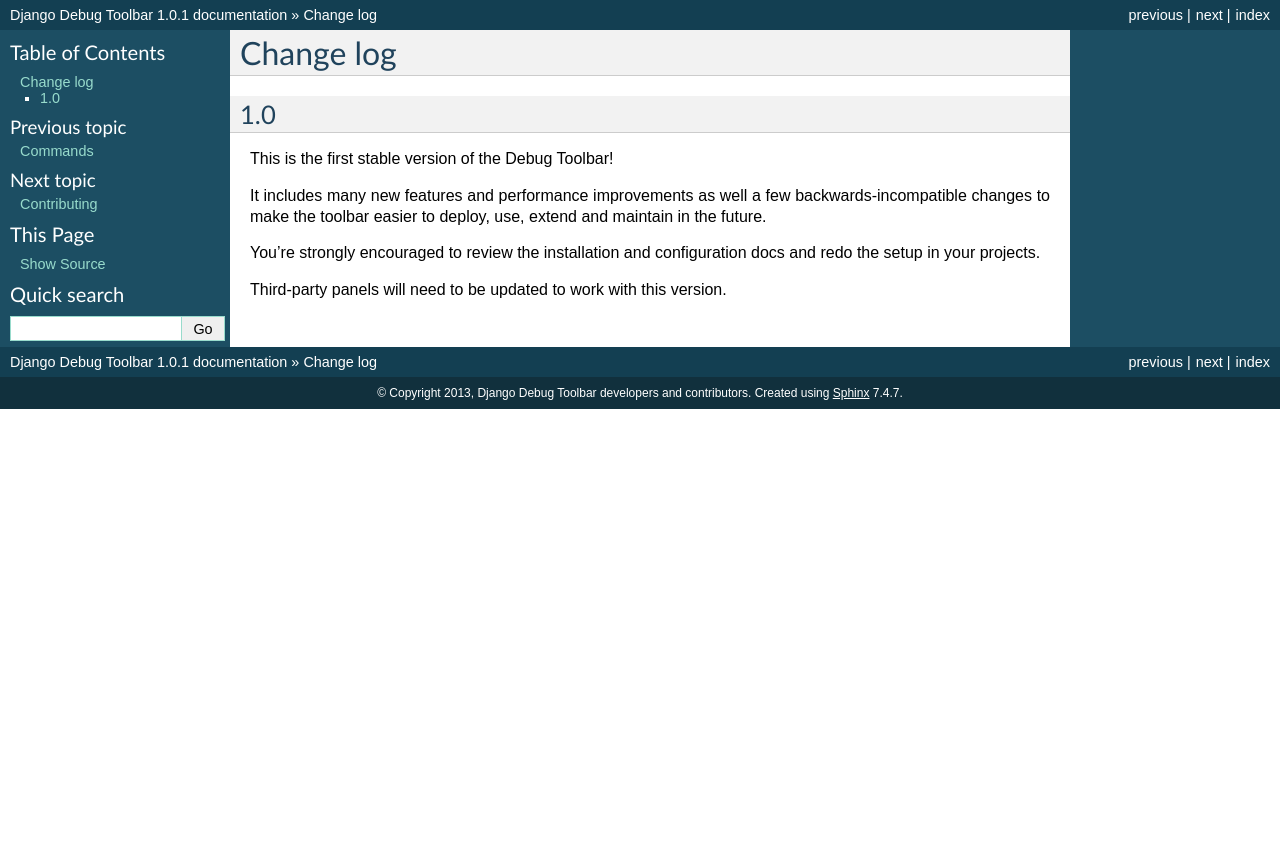
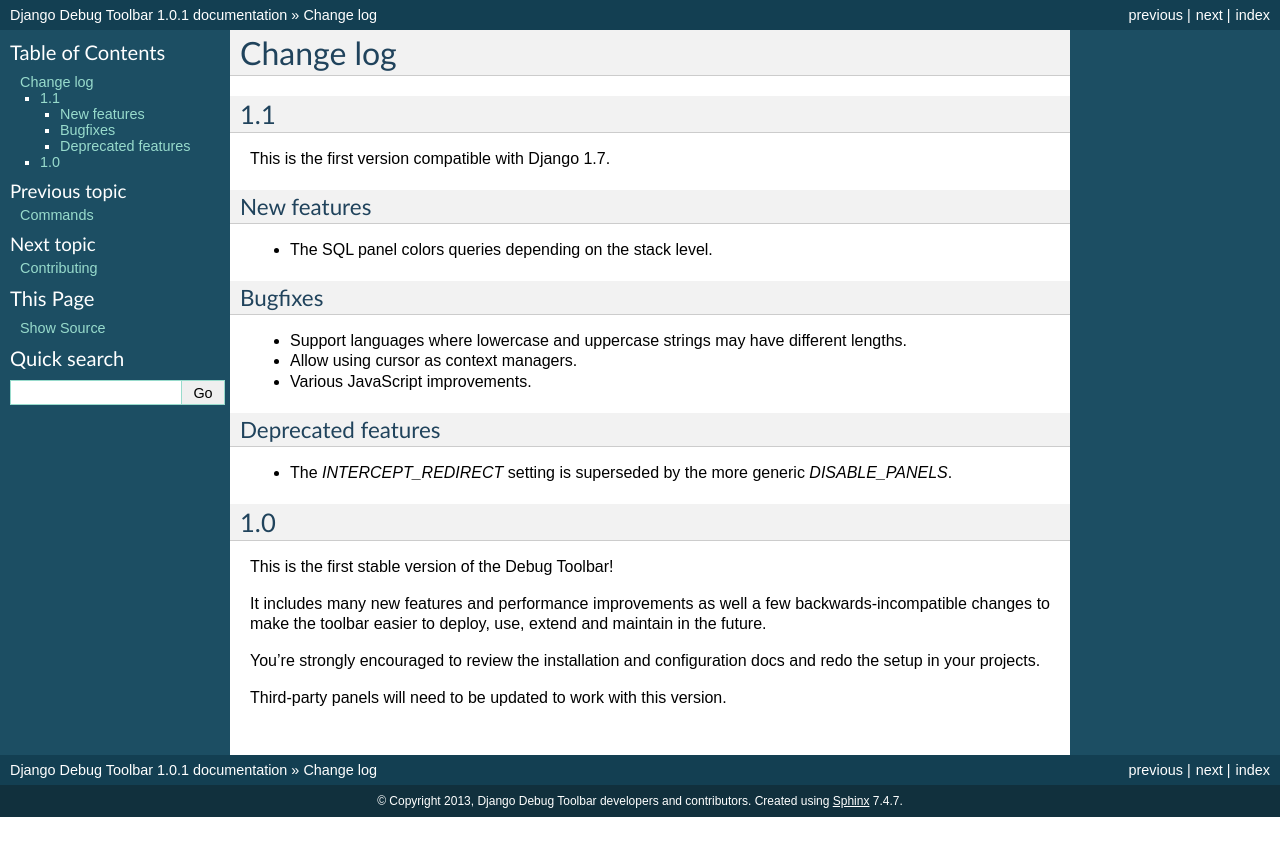
Before and after one commit to jazzband/django-debug-toolbar, a Sphinx documentation site: the page built from docs/changes.rst, in a window 1280 px wide. Shown: the top 856 px of the page. Built offline with Sphinx 7.4.7, drawn with Linux system fonts in a browser that asks for light colours.

Commit message:
Initiate changelog for 1.1.

```diff
--- a/docs/changes.rst
+++ b/docs/changes.rst
@@ -1,5 +1,29 @@
 Change log
 ==========
+
+1.1
+---
+
+This is the first version compatible with Django 1.7.
+
+New features
+~~~~~~~~~~~~
+
+* The SQL panel colors queries depending on the stack level.
+
+Bugfixes
+~~~~~~~~
+
+* Support languages where lowercase and uppercase strings may have different
+  lengths.
+* Allow using cursor as context managers.
+* Various JavaScript improvements.
+
+Deprecated features
+~~~~~~~~~~~~~~~~~~~
+
+* The `INTERCEPT_REDIRECT` setting is superseded by the more generic
+  `DISABLE_PANELS`.
 
 1.0
 ---
```
